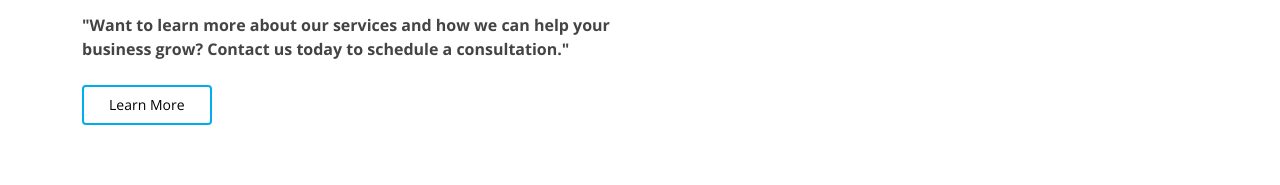
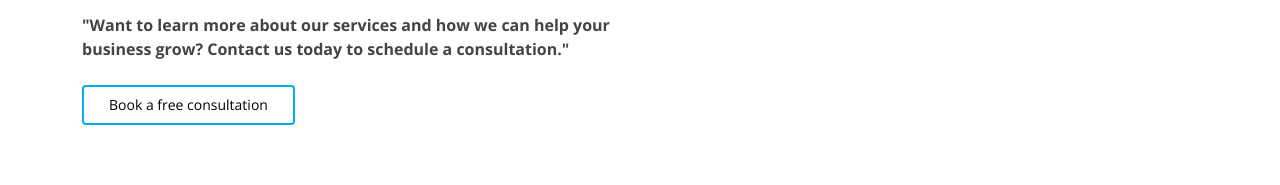
Before and after one commit to tusharastrix/astrix, a plain HTML site: page index.html in a window 1280 px wide. Shown: the part 1298-1483 px from the top of the page. Drawn offline with nearby package versions, Linux system fonts and the light colour scheme.

Commit message:
learn more update

```diff
--- a/index.html
+++ b/index.html
@@ -153,7 +153,7 @@
 
 
              <b>"Want to learn more about our services and how we can help your business grow? Contact us today to schedule a consultation."</b><br><br>
-            <a href="https://calendly.com/tusharasthana2002/free-consultation" class="get-started-btn scrollto"><FONT COLOR="#000000">Learn More</color></a>
+            <a href="https://calendly.com/tusharasthana2002/free-consultation" class="get-started-btn scrollto"><FONT COLOR="#000000">Book a free consultation</color></a>
             </p>
           </div>
         </div>
```
